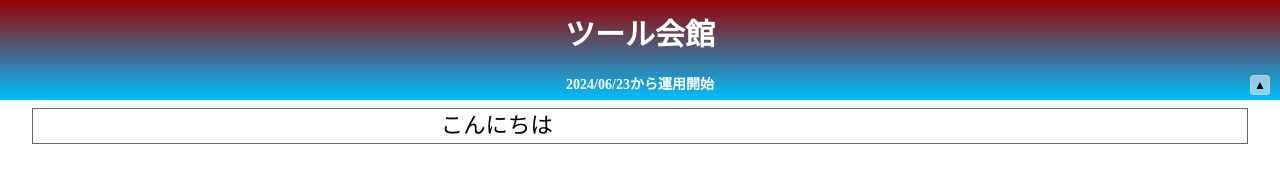
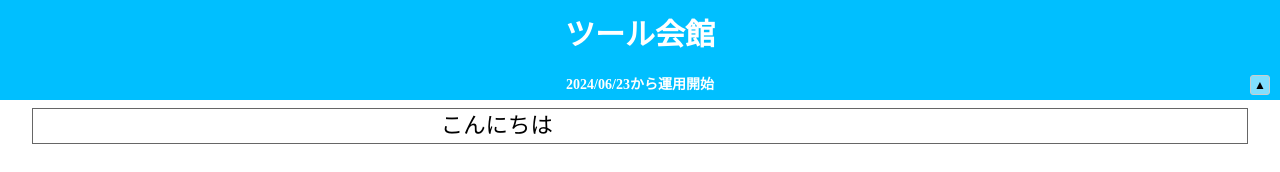
Before and after one commit to kukkyin/sytes, a plain HTML site: page index.html in a window 1280 px wide. Drawn offline with Linux system fonts and the light colour scheme.

Commit message:
Update index.html

```diff
--- a/index.html
+++ b/index.html
@@ -57,7 +57,7 @@ body{
   left        : 0;
   right       : 0;
   height      : 100px;
-  background  : linear-gradient(#990000, #00bfff);
+  background  : linear-gradient(#00bfff, #00bfff);
   z-index     : 10;
   text-align  : center;
   font-weight : bold;
```
